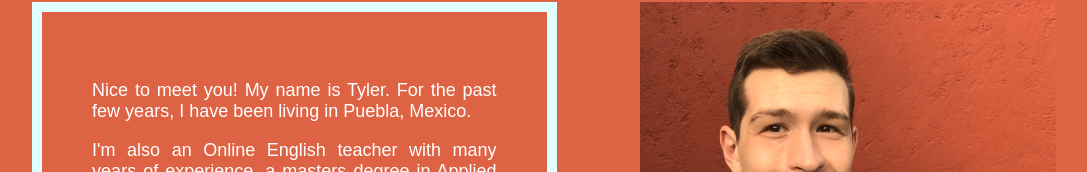
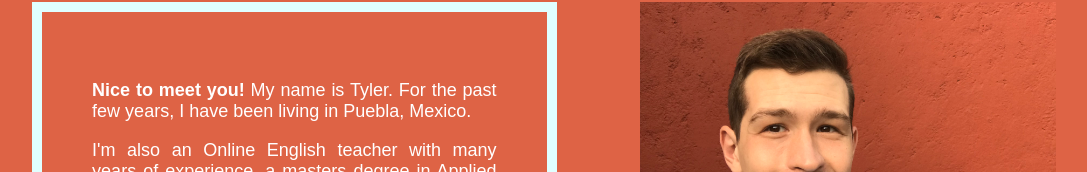
Before and after one commit to Tylerteacher12/tylerteacher12.github.io, a plain HTML site: page index.html in a window 1280 px wide. Shown: the part 124-296 px from the top of the page, without its empty margins (77-1164 px from the left). Drawn offline with Linux system fonts and the light colour scheme.

Commit message:
Update index.html

```diff
--- a/index.html
+++ b/index.html
@@ -14,7 +14,7 @@
 <body>
     <div>
         <span style="vertical-align:middle">
-        <p>Nice to meet you! My name is Tyler. For the past few years, I have been living in Puebla, Mexico.</p>
+          <p><b>Nice to meet you!</b> My name is Tyler. For the past few years, I have been living in Puebla, Mexico.</p>
         <p> I'm also an Online English teacher with many years of experience, a masters degree in Applied Linguistics, and a love of learning. I also have two dogs.</p>
         <p> I enjoy helping people reach their goals.</p>
         <p> If you would like to improve your English, I invite you to study with me. I offer personalized classes in several subjects:</p>
```
